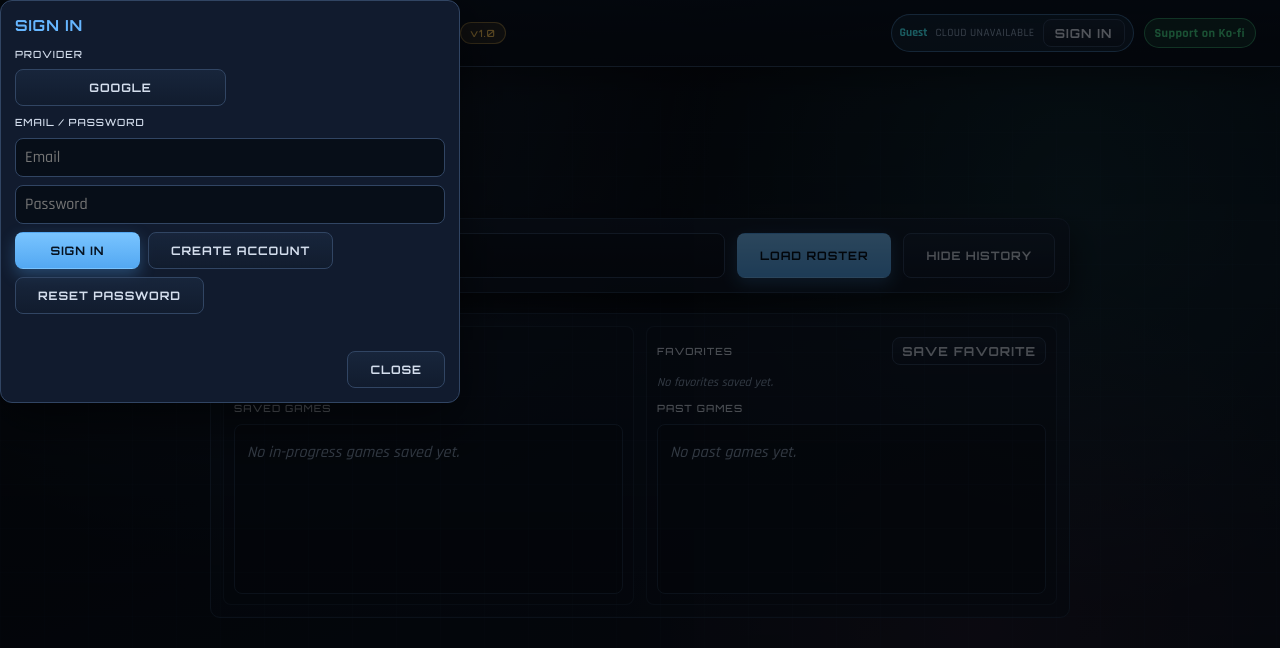
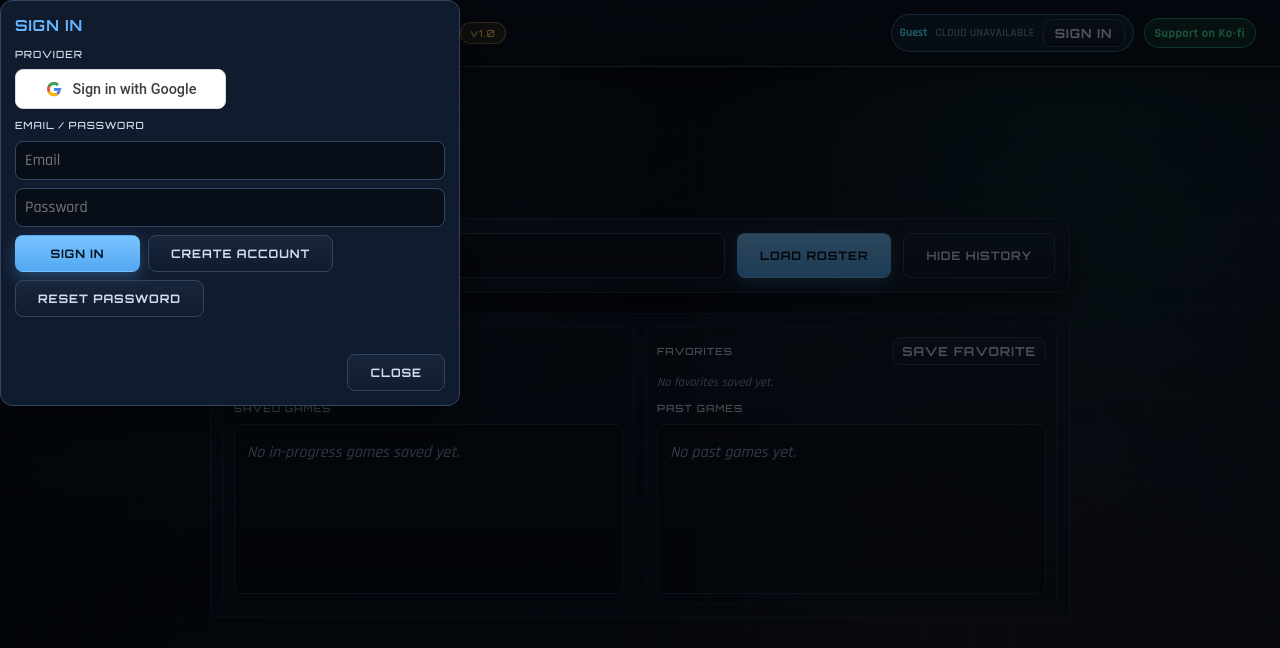
Before and after one commit to desjani/StarcraftTMG, a website: page web/public/index.html in a window 1280 px wide. Both pictures are taken after a click on the button "SIGN IN". Drawn offline with nearby package versions, Linux system fonts and the light colour scheme; files whose address does not match are found by name.

Commit message:
Refine Google sign-in button styling

```diff
--- a/web/public/index.html
+++ b/web/public/index.html
@@ -160,6 +160,47 @@
       display: grid;
       grid-template-columns: repeat(2, minmax(0, 1fr));
       gap: 8px;
+    }
+    .btn.google-auth-btn {
+      display: inline-flex;
+      align-items: center;
+      justify-content: center;
+      text-transform: none !important;
+      letter-spacing: 0 !important;
+      font-family: 'Roboto', 'Segoe UI', 'Helvetica Neue', Arial, sans-serif !important;
+      font-size: .9rem !important;
+      font-weight: 500 !important;
+      color: #3c4043 !important;
+      background: #ffffff !important;
+      border: 1px solid #dadce0 !important;
+      box-shadow: none !important;
+      min-height: 40px;
+      gap: 10px;
+      padding: 9px 14px !important;
+      width: 100%;
+    }
+    .btn.google-auth-btn:hover:not(:disabled) {
+      background: #f8f9fa !important;
+      border-color: #c6cacf !important;
+      filter: none;
+      transform: none;
+      box-shadow: none !important;
+      color: #202124 !important;
+    }
+    .google-auth-icon {
+      width: 18px;
+      height: 18px;
+      flex-shrink: 0;
+      display: inline-flex;
+      align-items: center;
+      justify-content: center;
+    }
+    .google-auth-icon svg {
+      display: block;
+    }
+    .google-auth-label {
+      line-height: 1.2;
+      white-space: nowrap;
     }
     .auth-email-grid {
       display: grid;
@@ -2341,7 +2382,17 @@
         <div>
           <div class="seed-history-title" style="margin-bottom:8px">Provider</div>
           <div class="auth-provider-grid">
-            <button class="btn ghost" type="button" data-auth-provider="google">Google</button>
+            <button class="btn google-auth-btn" type="button" data-auth-provider="google" aria-label="Sign in with Google">
+              <span class="google-auth-icon" aria-hidden="true">
+                <svg viewBox="0 0 24 24" width="18" height="18" role="img">
+                  <path fill="#EA4335" d="M12 10.2v3.9h5.4c-.2 1.3-1.5 3.9-5.4 3.9-3.2 0-5.8-2.7-5.8-6s2.6-6 5.8-6c1.8 0 3 .8 3.7 1.4l2.5-2.4C16.6 3.5 14.5 2.5 12 2.5 6.9 2.5 2.8 6.7 2.8 12s4.1 9.5 9.2 9.5c5.3 0 8.8-3.7 8.8-9 0-.6-.1-1-.2-1.5H12z"/>
+                  <path fill="#34A853" d="M3.9 7.4l3.2 2.4C8 8 9.8 6.8 12 6.8c1.8 0 3 .8 3.7 1.4l2.5-2.4C16.6 3.5 14.5 2.5 12 2.5 8.4 2.5 5.3 4.6 3.9 7.4z"/>
+                  <path fill="#FBBC05" d="M12 21.5c2.4 0 4.4-.8 5.9-2.1l-2.7-2.2c-.8.6-1.8 1-3.2 1-3.8 0-5.2-2.6-5.4-3.9l-3.2 2.5c1.4 2.8 4.5 4.7 8.6 4.7z"/>
+                  <path fill="#4285F4" d="M21.8 12c0-.6-.1-1-.2-1.5H12v3.9h5.4c-.3 1.4-1.1 2.4-2.1 3.1l2.7 2.2c1.6-1.5 2.8-3.8 2.8-7.7z"/>
+                </svg>
+              </span>
+              <span class="google-auth-label">Sign in with Google</span>
+            </button>
           </div>
         </div>
         <div>
```
